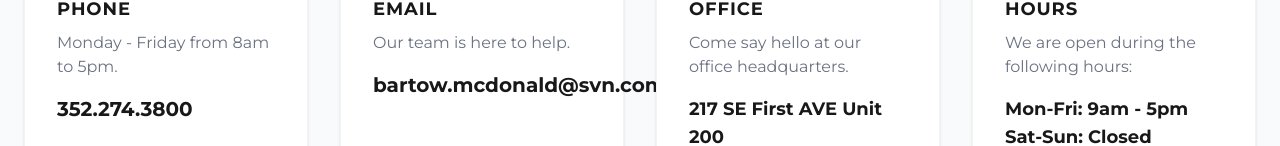
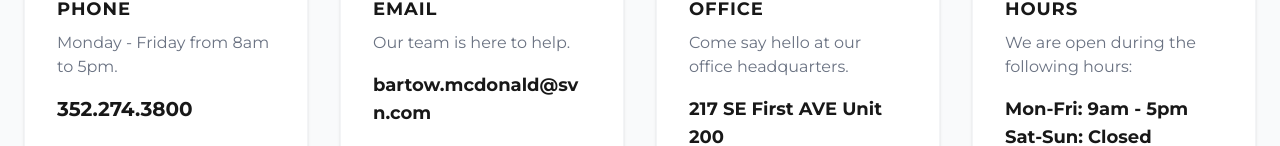
Before and after one commit to sheldon904/SVN-Mcdonald-Site-Demo, a React (Vite) app: page /contact in a window 1280 px wide. Shown: the part 661-807 px from the top of the page. Built offline with nearby package versions, Linux system fonts and the light colour scheme; no server answers; a web font is replaced by a local one.

Commit message:
email fix

```diff
--- a/src/pages/ContactPage.tsx
+++ b/src/pages/ContactPage.tsx
@@ -69,7 +69,7 @@ const ContactPage = () => {
               </div>
               <h3 className="text-lg font-bold text-svn-dark uppercase tracking-wider mb-2">Email</h3>
               <p className="text-gray-500 mb-4">Our team is here to help.</p>
-              <a href="mailto:bartow.mcdonald@svn.com" className="text-xl font-bold text-svn-dark hover:text-svn-orange transition-colors">
+              <a href="mailto:bartow.mcdonald@svn.com" className="block text-base lg:text-lg font-bold text-svn-dark hover:text-svn-orange transition-colors break-all">
                 bartow.mcdonald@svn.com
               </a>
             </div>
```
